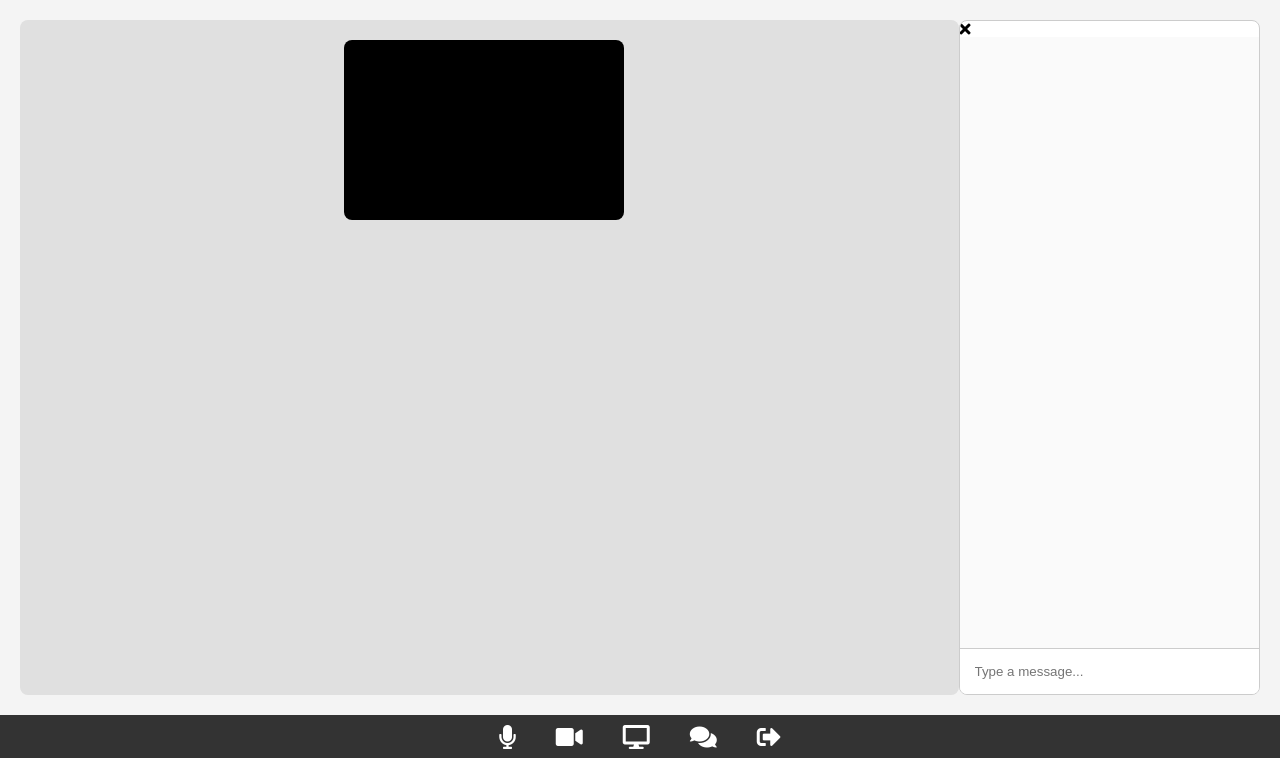
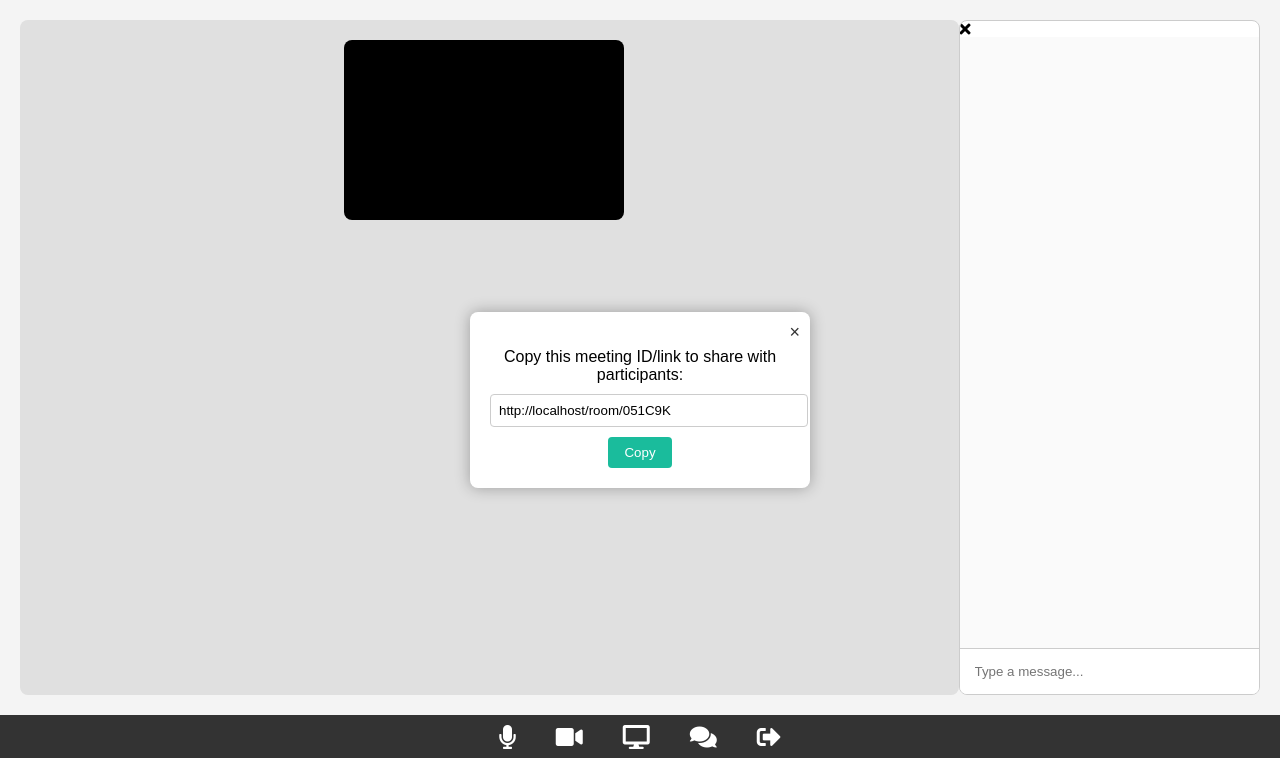
Before and after one commit to Anoopkumargithub/Virtual_Meeting, a Flask app: a page that uses templates/room.html in a window 1280 px wide. Shown: the top 758 px of the page. Run offline with Flask 3, Linux system fonts and the light colour scheme; a user stored in the database is signed in; data comes from the database, SQL or seed files in the repository; parts of the project's set-up code (start-up, migrations or seed data) failed here and were passed over; some libraries are stand-ins or nearby versions.

Commit message:
working on room.html page

```diff
--- a/templates/room.html
+++ b/templates/room.html
@@ -103,6 +103,54 @@
             border-top: 1px solid #ccc;
             outline: none;
         }
+        #popup {
+            position: fixed;
+            top: 50%;
+            left: 50%;
+            transform: translate(-50%, -50%);
+            background-color: #fff;
+            padding: 20px;
+            border-radius: 8px;
+            box-shadow: 0 0 15px rgba(0, 0, 0, 0.3);
+            display: none;
+            z-index: 1000;
+            width: 300px;
+            text-align: center;
+        }
+
+        #popup p {
+            margin-bottom: 10px;
+        }
+
+        #popup input {
+            width: 100%;
+            padding: 8px;
+            border: 1px solid #ccc;
+            border-radius: 4px;
+        }
+
+        #popup button {
+            margin-top: 10px;
+            padding: 8px 16px;
+            background-color: #1abc9c;
+            color: white;
+            border: none;
+            border-radius: 4px;
+            cursor: pointer;
+        }
+
+        #popup button:hover {
+            background-color: #16a085;
+        }
+
+        #popup .close {
+            position: absolute;
+            top: 10px;
+            right: 10px;
+            font-size: 18px;
+            cursor: pointer;
+            color: #333;
+        }
     </style>
 </head>
 <body>
@@ -138,6 +186,13 @@
         <select id="micSelect"></select>
     </div>
 
+    <div id="popup">
+        <span class="close" id="closePopup">&times;</span>
+        <p>Copy this meeting ID/link to share with participants:</p>
+        <input type="text" id="meetingLink" readonly value="{{ url_for('room', meeting_id=meeting_id, _external=True) }}">
+        <button id="copyLinkButton">Copy</button>
+    </div>
+
     <!-- <div id="video-grid">
         <video id="localVideo" autoplay muted></video>
         <div id="remoteVideos"></div>
@@ -168,12 +223,52 @@
     const remoteVideos = document.getElementById('remoteVideos');
     const chatMessages = document.getElementById('chatMessages');
     const chatInput = document.getElementById('chatInput');
+    const chatContainer = document.getElementById('chat-container');
+    const closeChatButton = document.getElementById('closeChatButton');
+    const chatButton = document.getElementById('chatButton');
     const cameraSelect = document.getElementById('cameraSelect');
     const micSelect = document.getElementById('micSelect');
     const leaveButton = document.getElementById('leaveButton');
 
     // Get the user's name from the session
     const username = "{{ session.get('name') }}";
+
+    function openPopup() {
+            document.getElementById('popup').style.display = 'block';
+        }
+
+        // Close popup
+        document.getElementById('closePopup').addEventListener('click', function() {
+            document.getElementById('popup').style.display = 'none';
+        });
+
+        // Copy meeting link to clipboard
+        document.getElementById('copyLinkButton').addEventListener('click', function() {
+            const meetingLinkInput = document.getElementById('meetingLink');
+            meetingLinkInput.select();
+            document.execCommand('copy');
+            alert('Meeting link copied to clipboard!');
+        });
+
+        // Simulate opening the popup when the meeting starts
+        openPopup(); // You can call this at the right event when the meeting starts
+
+        // Function to hide the chat container
+closeChatButton.addEventListener('click', () => {
+    chatContainer.style.display = 'none'; // Hide chat container
+    chatButton.style.color = '#fff';      // Reset the chat button color
+});
+
+// Function to show the chat container when the chat button is clicked
+chatButton.addEventListener('click', () => {
+    if (chatContainer.style.display === 'none' || chatContainer.style.display === '') {
+        chatContainer.style.display = 'flex'; // Show chat container
+        chatButton.style.color = '#1abc9c';   // Highlight the chat button
+    } else {
+        chatContainer.style.display = 'none'; // Hide chat container again
+        chatButton.style.color = '#fff';      // Reset the chat button color
+    }
+});
 
     // Function to add a new remote video stream
     function addRemoteVideoStream(stream, participantId) {
```
